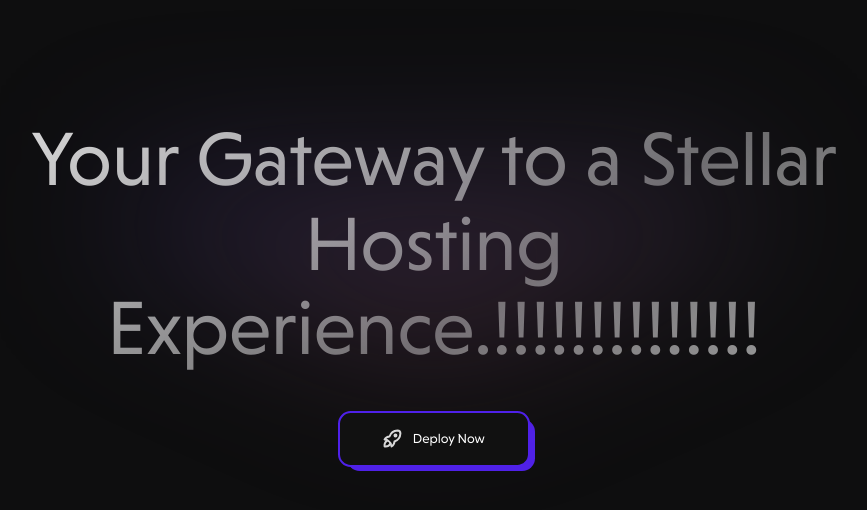
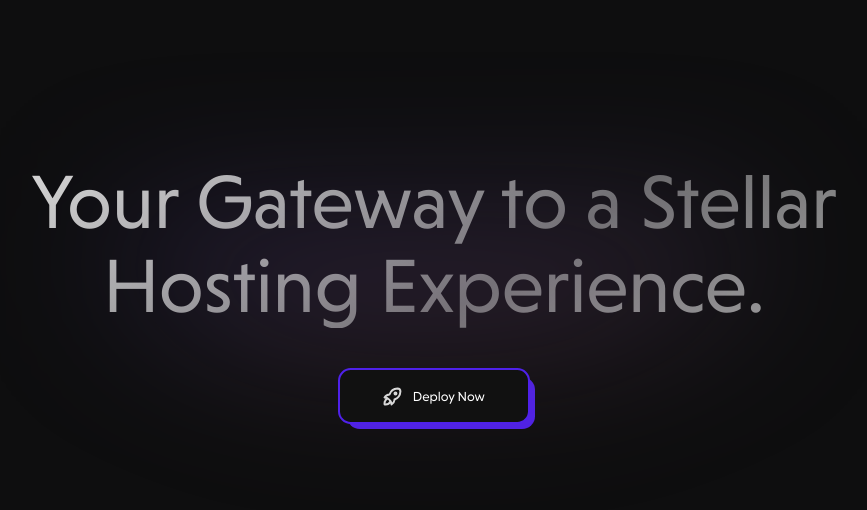
Before and after one commit to Abshaibu/crispy-giggle, a plain HTML site: page index.html in a window 1280 px wide. Shown: the part 108-618 px from the top of the page, without its empty margins (206-1073 px from the left). Drawn offline with nearby package versions, Linux system fonts and the light colour scheme; a web font is replaced by a local one.

Commit message:
Fix heading text in index.html

```diff
--- a/index.html
+++ b/index.html
@@ -299,7 +299,7 @@
     </header>
     <main>
       <div>
-        <h1>Your Gateway to a Stellar Hosting Experience.!!!!!!!!!!!!!!</h1>
+        <h1>Your Gateway to a Stellar Hosting Experience.</h1>
         <button id="confettiBtn" onclick="startConfetti()" type="button">
           <svg
             stroke="currentColor"
```
